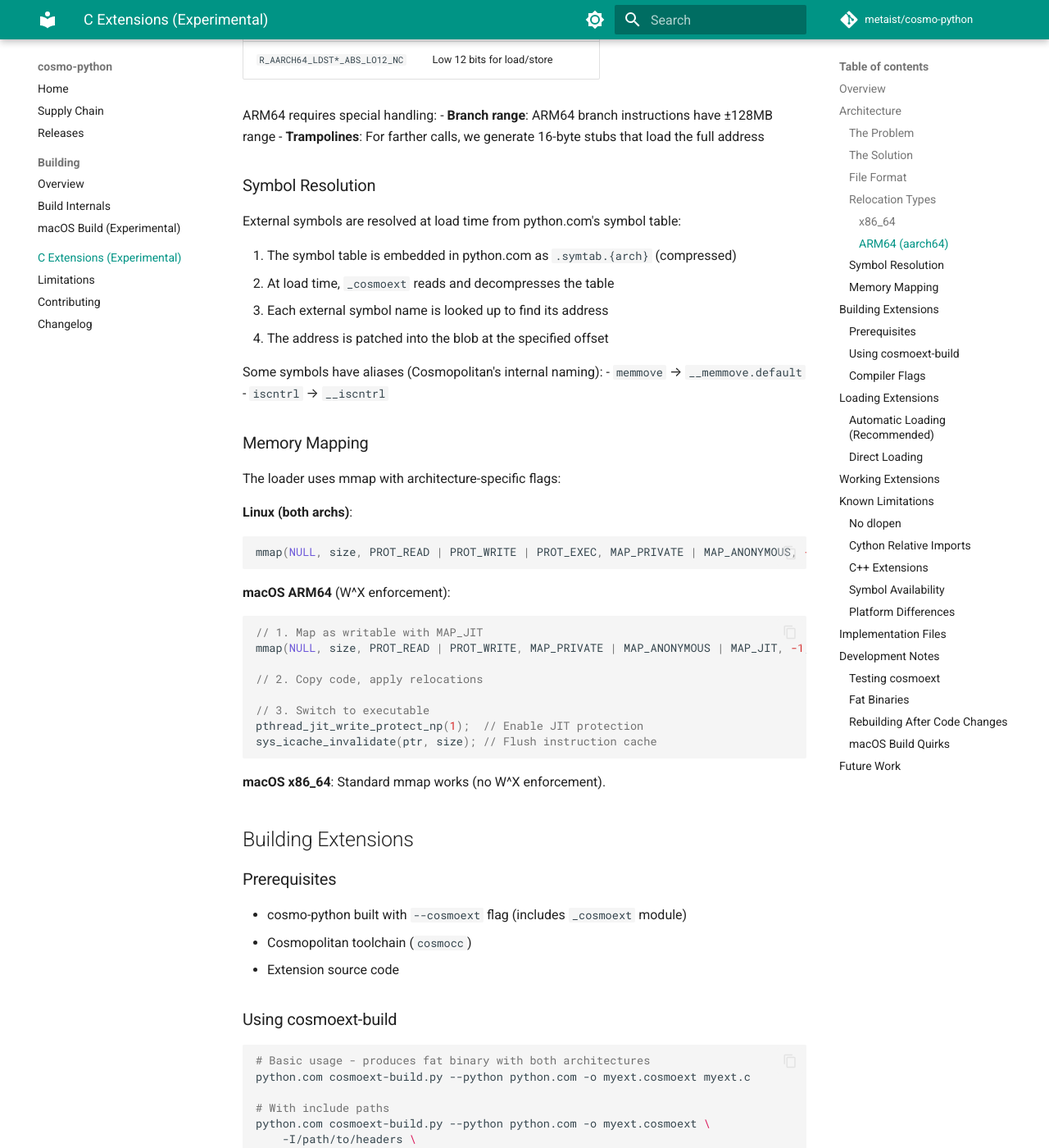
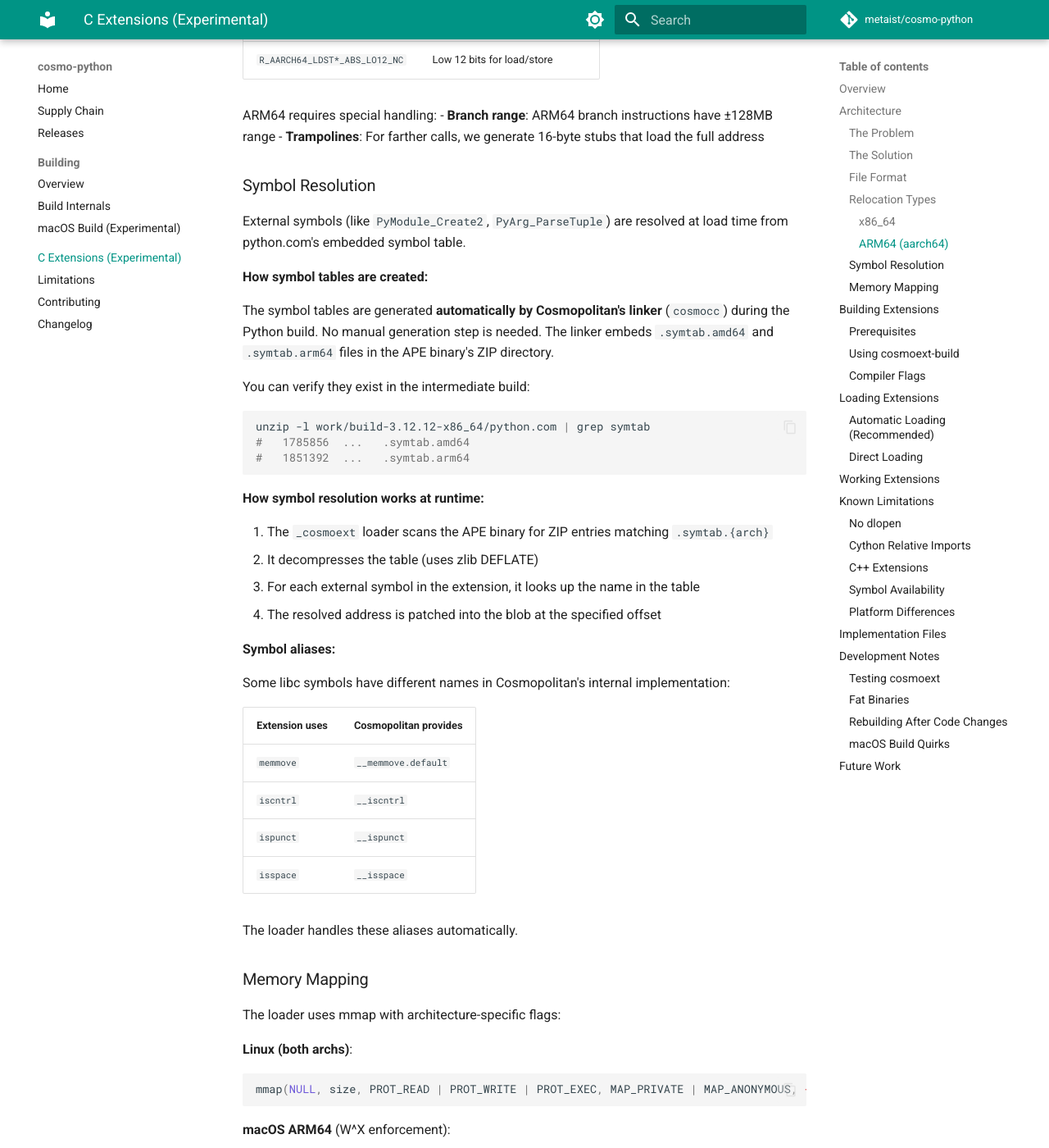
Before and after one commit to metaist/cosmo-python, an MkDocs documentation site: the page built from docs/cosmoext.md, in a window 1280 px wide and 1400 px high, scrolled down 2455 px. Shown: the whole window at 82% size. Built offline with MkDocs 1.6.1 and Material for MkDocs 9.7.7, drawn with Linux system fonts in a browser that asks for light colours; comment, search, counter and statistics services are not loaded; some of the changed text lies outside the part shown.

Commit message:
update: documentation for cosmoext and build process
- Explain symbol tables are auto-generated by cosmocc linker
- Document smoke-cosmoext.sh --ext flag for testing real extensions
- Document build.sh --clean and --cosmoext flags
- Add table of testable extensions (xxhash, markupsafe, crc32c, ujson, msgpack, regex)

Co-Authored-By: Claude Opus 4.5 <noreply@anthropic.com>

````diff
--- a/docs/cosmoext.md
+++ b/docs/cosmoext.md
@@ -105,16 +105,41 @@ ARM64 requires special handling:
 
 ### Symbol Resolution
 
-External symbols are resolved at load time from python.com's symbol table:
+External symbols (like `PyModule_Create2`, `PyArg_ParseTuple`) are resolved at load
+time from python.com's embedded symbol table.
 
-1. The symbol table is embedded in python.com as `.symtab.{arch}` (compressed)
-2. At load time, `_cosmoext` reads and decompresses the table
-3. Each external symbol name is looked up to find its address
-4. The address is patched into the blob at the specified offset
+**How symbol tables are created:**
 
-Some symbols have aliases (Cosmopolitan's internal naming):
-- `memmove` → `__memmove.default`
-- `iscntrl` → `__iscntrl`
+The symbol tables are generated **automatically by Cosmopolitan's linker** (`cosmocc`)
+during the Python build. No manual generation step is needed. The linker embeds
+`.symtab.amd64` and `.symtab.arm64` files in the APE binary's ZIP directory.
+
+You can verify they exist in the intermediate build:
+```bash
+unzip -l work/build-3.12.12-x86_64/python.com | grep symtab
+#   1785856  ...   .symtab.amd64
+#   1851392  ...   .symtab.arm64
+```
+
+**How symbol resolution works at runtime:**
+
+1. The `_cosmoext` loader scans the APE binary for ZIP entries matching `.symtab.{arch}`
+2. It decompresses the table (uses zlib DEFLATE)
+3. For each external symbol in the extension, it looks up the name in the table
+4. The resolved address is patched into the blob at the specified offset
+
+**Symbol aliases:**
+
+Some libc symbols have different names in Cosmopolitan's internal implementation:
+
+| Extension uses | Cosmopolitan provides |
+|----------------|----------------------|
+| `memmove` | `__memmove.default` |
+| `iscntrl` | `__iscntrl` |
+| `ispunct` | `__ispunct` |
+| `isspace` | `__isspace` |
+
+The loader handles these aliases automatically.
 
 ### Memory Mapping
 
@@ -279,15 +304,41 @@ These notes capture practical knowledge for developers working on cosmoext.
 
 ### Testing cosmoext
 
-Run the smoke test:
+Run the smoke test with just the dummy extension:
 ```bash
 ./scripts/smoke-cosmoext.sh dist/python-3.12.12-cosmo.com
 ```
 
+Test specific real-world extensions:
+```bash
+# Test one extension
+./scripts/smoke-cosmoext.sh dist/python-3.12.12-cosmo.com --ext xxhash
+
+# Test multiple extensions
+./scripts/smoke-cosmoext.sh dist/python-3.12.12-cosmo.com --ext xxhash,markupsafe
+
+# Test all supported extensions
+./scripts/smoke-cosmoext.sh dist/python-3.12.12-cosmo.com --ext all
+```
+
+**Supported extensions for testing:**
+
+| Extension | Type | Notes |
+|-----------|------|-------|
+| `xxhash` | Pure C | Fast hashing |
+| `markupsafe` | Cython | HTML escaping |
+| `crc32c` | Pure C + SSE4.2 | CRC32C checksums |
+| `ujson` | C + C++ | Fast JSON (uses double-conversion) |
+| `msgpack` | Cython | MessagePack serialization |
+| `regex` | Pure C | Advanced regex engine |
+
 **Requirements**:
+
 - Python binary built with `--cosmoext` flag
 - cosmocc toolchain at `/tmp/cosmo`
 - Python source headers in `work/Python-X.Y.Z/Include` (kept after build)
+- `uv` available (for running cosmoext-build with pyelftools)
+- For msgpack: `cython` available via uv
 
 If `work/` is cleaned, the smoke test skips gracefully but can't verify functionality.
 
@@ -302,7 +353,15 @@ The resulting `.cosmoext` is also a fat binary that works on either architecture
 
 ### Rebuilding After Code Changes
 
-Python's build system caches aggressively. After modifying `_cosmoextmodule.c`:
+Python's build system caches aggressively. After modifying `_cosmoextmodule.c`,
+use the `--clean` flag for a full rebuild:
+
+```bash
+# Clean rebuild with cosmoext (recommended)
+./scripts/build.sh 3.12.12 --clean --cosmoext
+```
+
+Or manually:
 
 1. Copy updated source: `cp src/cosmoext/_cosmoextmodule.c work/Python-X.Y.Z/Modules/`
 2. Remove the compiled binary: `rm work/build-X.Y.Z-x86_64/python.com`
@@ -310,6 +369,8 @@ Python's build system caches aggressively. After modifying `_cosmoextmodule.c`:
 4. Repackage: `rm dist/python-X.Y.Z-cosmo.com && ./scripts/python/package.sh X.Y.Z`
 
 Just updating the source file is **not enough**—you must remove outputs to trigger rebuild.
+The `--clean` flag handles this automatically by removing `work/build-*`, `work/Python-*`,
+and `dist/python-*.com` for the specified versions.
 
 ### macOS Build Quirks
 
````
Also changed, not shown: docs/building.md (+6 -0 lines).
